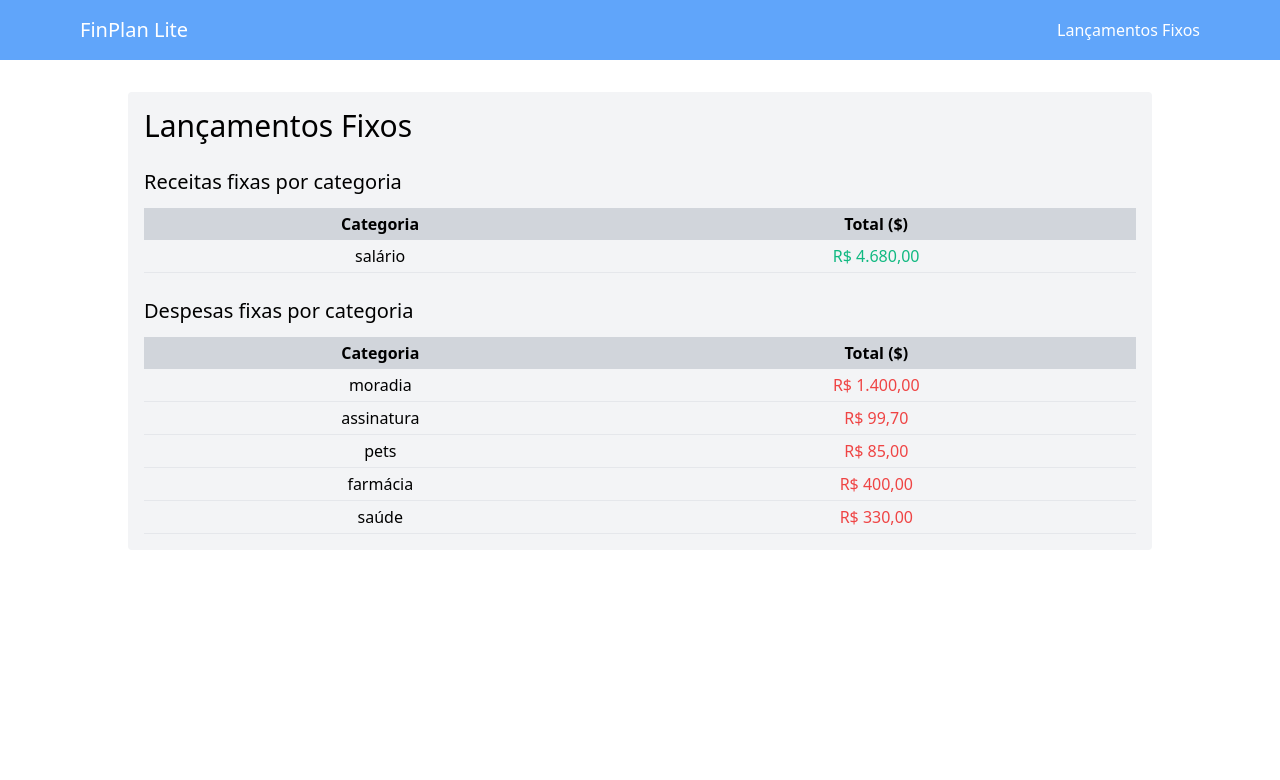
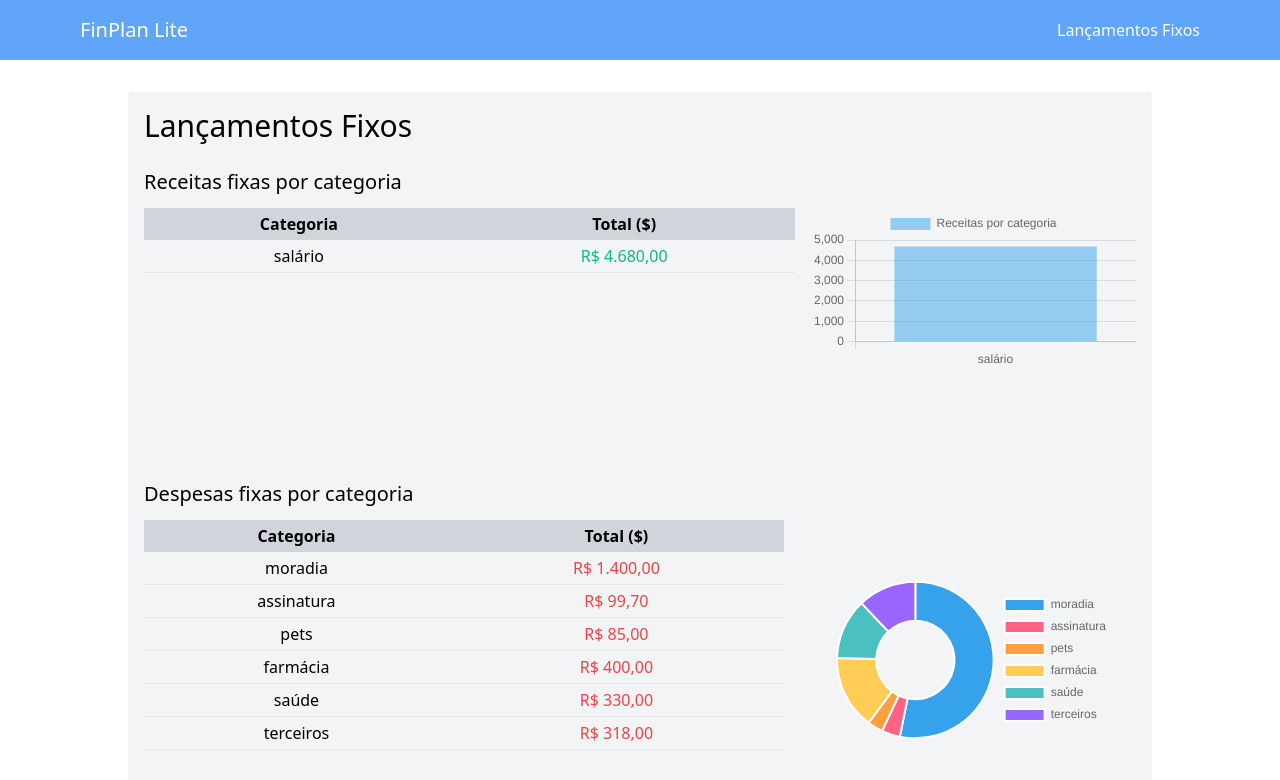
Before and after one commit to josecarlosmonteiro/finplan-lite-web, a Next.js app: page / in a window 1280 px wide. Shown: the top 780 px of the page. Built offline with nearby package versions, Linux system fonts and the light colour scheme; data requests are answered from the project's data file.

Commit message:
feat: implementar gráficos visuais.

```diff
--- a/package.json
+++ b/package.json
@@ -11,6 +11,7 @@
   },
   "dependencies": {
     "axios": "^1.6.7",
+    "chart.js": "^4.4.2",
     "next": "14.1.0",
     "react": "^18",
     "react-dom": "^18",
@@ -19,6 +20,7 @@
   },
   "devDependencies": {
     "@types/axios": "^0.14.0",
+    "@types/chart.js": "^2.9.41",
     "@types/node": "^20",
     "@types/react": "^18",
     "@types/react-dom": "^18",
--- a/src/components/Releases/Dashboard/FixedReleasesSummary.tsx
+++ b/src/components/Releases/Dashboard/FixedReleasesSummary.tsx
@@ -1,12 +1,15 @@
 "use client";
+
+import { useContext } from "react";
 
 import { CategoryProps, useRelease } from "@/src/hooks/useRelease";
 import { DashboardContext } from "@/src/providers/DashboardProvider";
-import { useContext } from "react";
+import { currency } from "@/src/utils/formats";
+import { filterByProp } from "@/src/utils/lists";
+
 import { ColumnDef, Table } from "../../shared/Table";
-import { currency } from "@/src/utils/formats";
 import { Typography } from "../../shared/Typography";
-import { filterByProp } from "@/src/utils/lists";
+import { ChartComponent } from "../../shared/ChartComponent";
 
 const columns: ColumnDef<CategoryProps>[] = [
   { accessKey: "category", header: "Categoria", cellStyle: "text-center" },
@@ -29,21 +32,52 @@ export function FixedReleasesSummary() {
   const { fixedReleases } = useContext(DashboardContext);
   const { totalsByCategories } = useRelease(fixedReleases);
 
+  const revenuesCategories = filterByProp(totalsByCategories, "type", "in");
+  const expensesCategories = filterByProp(totalsByCategories, "type", "out");
+
   return (
     <div className="flex flex-col gap-6">
       <section className="flex flex-col gap-3">
         <Typography.Subtitle>Receitas fixas por categoria</Typography.Subtitle>
-        <Table
-          columns={columns}
-          data={filterByProp(totalsByCategories, "type", "in") || []}
-        />
+        <div className="flex gap-4 items-start">
+          <Table columns={columns} data={revenuesCategories || []} />
+
+          <div className="w-1/2 h-[25vh]">
+            <ChartComponent
+              type="bar"
+              labels={revenuesCategories.map((el) => el.category)}
+              datasets={[
+                {
+                  label: "Receitas por categoria",
+                  data: revenuesCategories.map((el) => el.total),
+                },
+              ]}
+            />
+          </div>
+        </div>
       </section>
+
+      <br />
+
       <section className="flex flex-col gap-3">
         <Typography.Subtitle>Despesas fixas por categoria</Typography.Subtitle>
-        <Table
-          columns={columns}
-          data={filterByProp(totalsByCategories, "type", "out") || []}
-        />
+        <div className="flex gap-8 justify-center items-start">
+          <Table columns={columns} data={expensesCategories || []} />
+          <div className="w-1/2 h-[35vh]">
+            <ChartComponent
+              type="doughnut"
+              labels={expensesCategories.map((el) => el.category)}
+              datasets={[
+                {
+                  label: "Despesas por categoria",
+                  data: expensesCategories.map((el) => el.total),
+                  borderWidth: 2,
+                },
+              ]}
+              labelPosition="right"
+            />
+          </div>
+        </div>
       </section>
     </div>
   );
--- /dev/null
+++ b/src/components/shared/ChartComponent.tsx
@@ -0,0 +1,51 @@
+"use client";
+
+import { useEffect, useRef } from "react";
+import { Chart, ChartTypeRegistry } from "chart.js/auto";
+
+type Props = {
+  type: keyof ChartTypeRegistry;
+  labels: string[];
+  datasets: any[];
+  labelPosition?: "left" | "top" | "right" | "bottom" | "center" | "chartArea";
+};
+
+export function ChartComponent({
+  type,
+  labels,
+  datasets,
+  labelPosition,
+}: Props) {
+  const chartRef = useRef<HTMLDivElement>(null);
+
+  useEffect(() => {
+    const canvas = document.createElement("canvas");
+
+    new Chart(canvas, {
+      type,
+      data: {
+        labels,
+        datasets,
+      },
+      options: {
+        responsive: true,
+        layout: { autoPadding: false },
+        plugins: {
+          legend: {
+            position: labelPosition || "top",
+          },
+        },
+      },
+    });
+
+    const div = chartRef.current;
+
+    if (div) {
+      div.appendChild(canvas);
+    }
+
+    return () => canvas.remove();
+  }, [datasets, labelPosition, labels, type]);
+
+  return <div ref={chartRef} className="w-full h-full flex justify-center"></div>;
+}
--- a/src/database/db.json
+++ b/src/database/db.json
@@ -97,6 +97,20 @@
       "title": "psicóloga talyta",
       "value": 200,
       "type": "out"
+    },
+    {
+      "id": "0c47",
+      "category": "terceiros",
+      "title": "parcela sofá - pai",
+      "value": 220,
+      "type": "out"
+    },
+    {
+      "id": "7017",
+      "category": "terceiros",
+      "title": "parcela celular - pai",
+      "value": 98,
+      "type": "out"
     }
   ]
 }
--- a/src/utils/lists/index.ts
+++ b/src/utils/lists/index.ts
@@ -16,3 +16,12 @@ export function uniquesByProp<T>(list: T[], prop: keyof T) {
 
   return values;
 }
+
+export function ascendingSort<T>(list: T[], prop: keyof T) {
+  return list.sort((a, b) => {
+    if (a[prop] > b[prop]) return 1;
+    if (a[prop] < b[prop]) return -1;
+
+    return 0;
+  });
+}
```
Also changed, not shown: 1 other file (tests, documents, lock files or other folders).
